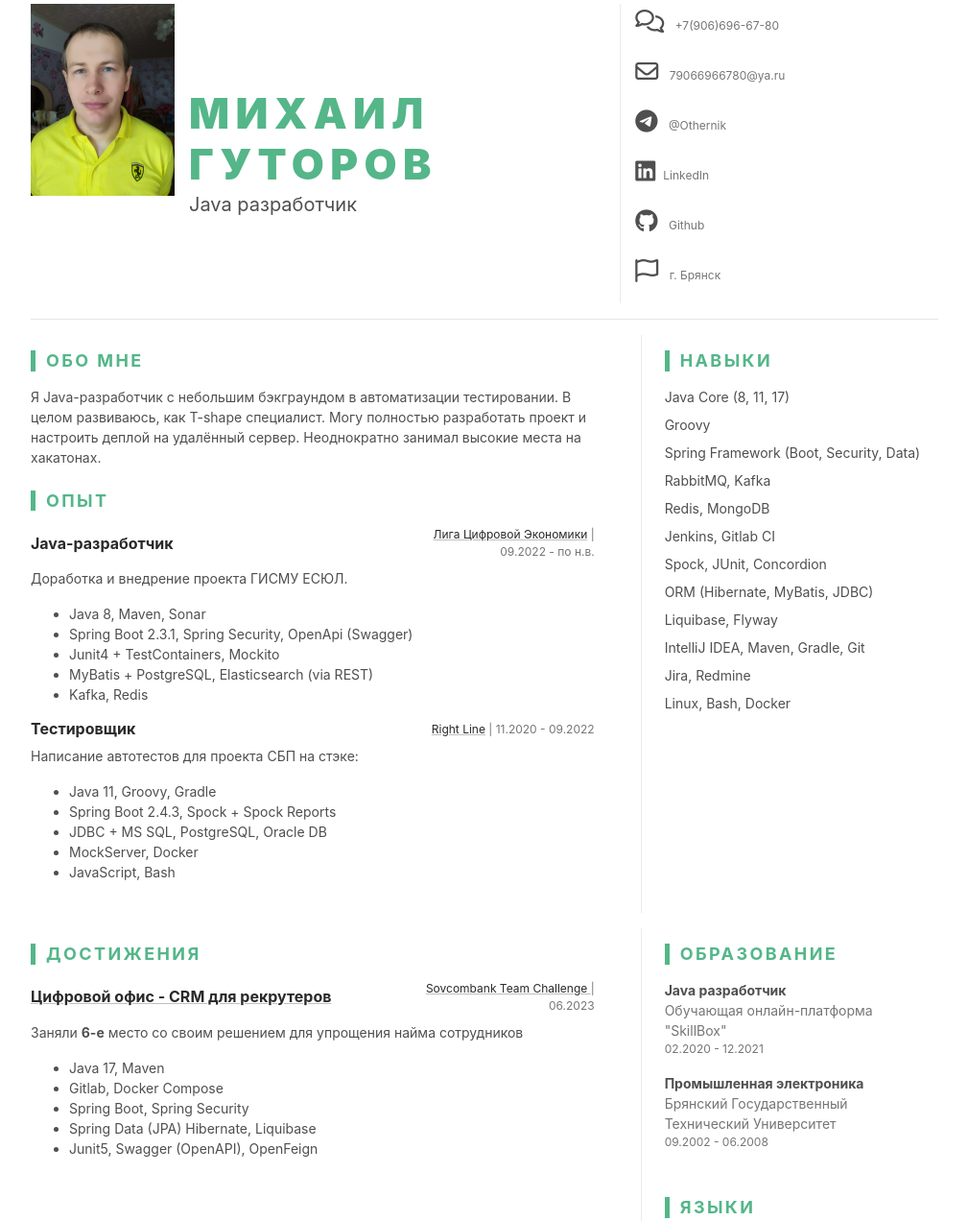
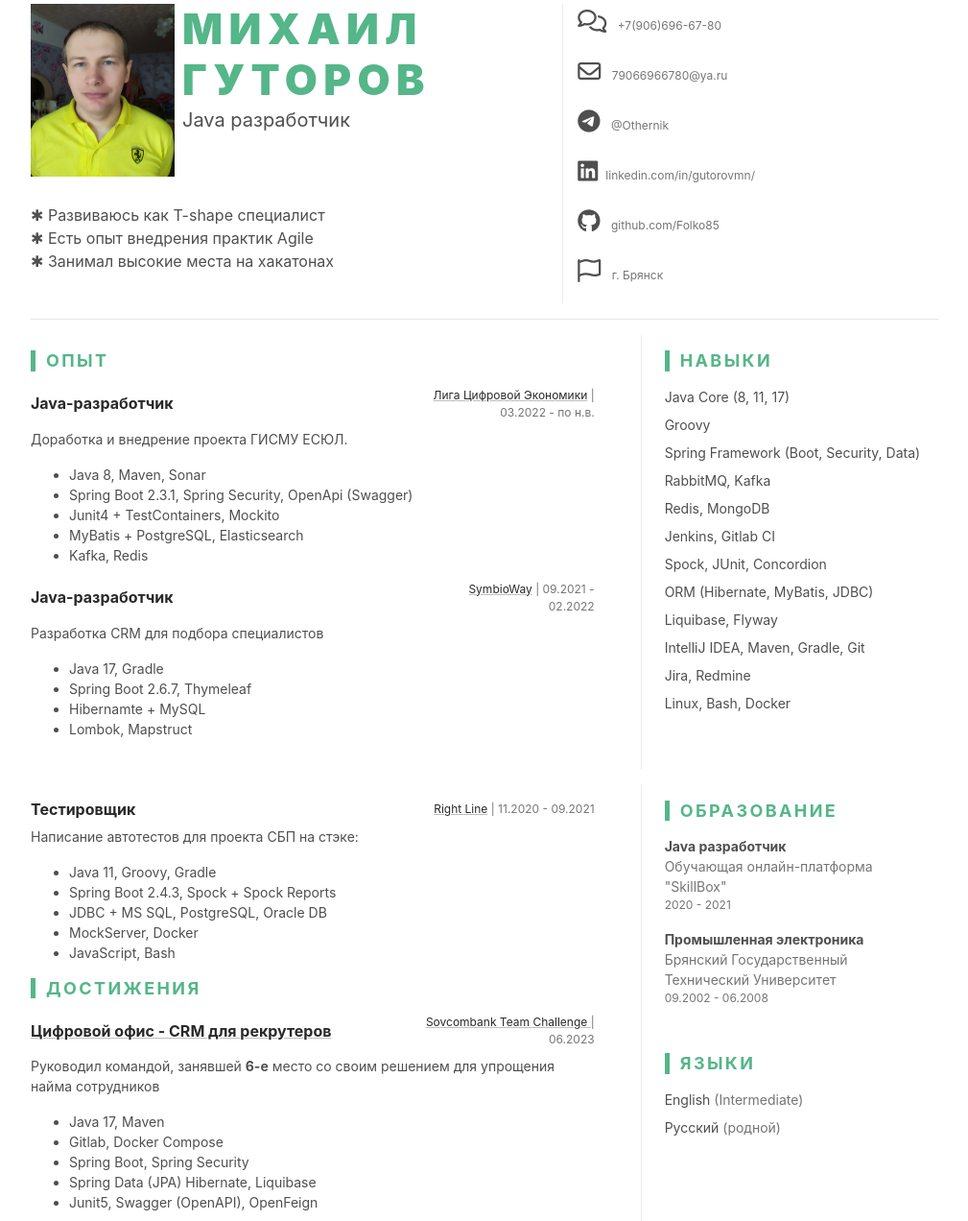
Before and after one commit to Folko85/about-me, a plain HTML site: page index.html in a window 1280 px wide. Shown: the part 147-1419 px from the top of the page at 96% size, without its empty margins (135-1144 px from the left). Drawn offline with Linux system fonts and the light colour scheme.

Commit message:
Подправил вёрстку

```diff
--- a/index.html
+++ b/index.html
@@ -42,13 +42,18 @@
             <article class="resume-wrapper mx-auto theme-bg-light p-5 shadow-sm">
                 <page orientation="p">
                     <div class="resume-header">
-                        <img class="rounded-circe float-left" src="images/profile.jpeg" height="200" width="150" alt="">
-                        <div class="row align-items-center">
+                        <div class="row align-items-lg-start">
                             <div class="resume-title col-12 col-md-6 col-lg-8 col-xl-7">
-                                <h2 class="resume-name mb-0 text-uppercase">Михаил Гуторов</h2>
-                                <div class="resume-tagline mb-4 mb-md-0"><b>Java разработчик</b></div>
+                                <img class="rounded-circe float-left mr-2 mb-4" src="images/profile.jpeg" height="180" width="150" alt="">
+                                <h2 class="resume-name ml-4 mb-0 text-uppercase">Михаил Гуторов</h2>
+                                <div class="resume-tagline ml-8 dd-5 mb-md-0"><b>Java разработчик</b></div><br><br><br>
+                                <div class="item-content ">
+                                    ✱ Развиваюсь как T-shape специалист<br>
+                                    ✱ Есть опыт внедрения практик Agile<br>
+                                    ✱ Занимал высокие места на хакатонах<br>
+                                </div>
                             </div><!--//resume-title-->
-                            <div class="resume-contact col-12 col-md-6 col-lg-4 col-xl-4" align="left">
+                            <div class="resume-contact col-12 col-md-6 col-lg-4 col-xl-5" align="left">
                                 <ul class="list-unstyled mb-0">
 
                                     <li class="mb-4">
@@ -67,11 +72,11 @@
                                     <li class="mb-4"><a class="resume-link"
                                                         href="https://www.linkedin.com/in/gutorovmn/"><span
                                             class="icon fa-2x mr-2" data-fa-transform="down-4">&#xf08c;</span><span
-                                            class="d-lg-inline-block text-muted">LinkedIn</span></a></li>
+                                            class="d-lg-inline-block text-muted">linkedin.com/in/gutorovmn/</span></a></li>
 
                                     <li class="mb-4"><a class="resume-link" href="https://github.com/Folko85">
                                         <span class="icon fa-2x mr-2" data-fa-transform="down-4">&#xf09b;</span>
-                                        <span class="d-lg-inline-block text-muted">Github</span>
+                                        <span class="d-lg-inline-block text-muted">github.com/Folko85</span>
                                     </a></li>
 
                                     <li class="mb-4">
@@ -91,15 +96,6 @@
                         <div class="row">
                             <div class="resume-main col-12 col-lg-8 col-xl-8 pr-0 pr-lg-5">
                                 <section class="work-section py-3">
-                                    <h3 class="text-uppercase resume-section-heading mb-4">Обо мне</h3>
-                                    <div class="item-content">
-                                        Я Java-разработчик с небольшим бэкграундом в автоматизации тестировании. В целом
-                                        развиваюсь, как T-shape специалист. Могу полностью разработать проект и
-                                        настроить
-                                        деплой на удалённый сервер. Неоднократно занимал высокие места на хакатонах.
-                                        <br>
-                                    </div>
-                                    <br>
                                     <h3 class="text-uppercase resume-section-heading mb-4">Опыт</h3>
                                     <div class="item mb-3">
                                         <div class="item-heading row align-items-center mb-2">
@@ -109,7 +105,7 @@
                                             <div class="item-meta col-12 col-md-6 col-lg-4 text-muted text-left text-md-right">
                                                 <a class="theme-link"
                                                    href="https://digitalleague.ru/">Лига Цифровой Экономики</a> |
-                                                09.2022 - по н.в.
+                                                03.2022 - по н.в.
                                             </div>
                                         </div>
                                         <div class="item-content">
@@ -119,7 +115,7 @@
                                                 <li> Java 8, Maven, Sonar</li>
                                                 <li> Spring Boot 2.3.1, Spring Security, OpenApi (Swagger)</li>
                                                 <li> Junit4 + TestContainers, Mockito</li>
-                                                <li> MyBatis + PostgreSQL, Elasticsearch (via REST)</li>
+                                                <li> MyBatis + PostgreSQL, Elasticsearch</li>
                                                 <li> Kafka, Redis</li>
                                             </ul>
                                         </div>
@@ -127,23 +123,22 @@
                                     <div class="item mb-3">
                                         <div class="item-heading row align-items-center mb-2">
                                             <h4 class="item-title col-12 col-md-6 col-lg-8 mb-2 mb-md-0">
-                                                Тестировщик
+                                                Java-разработчик
                                             </h4>
                                             <div class="item-meta col-12 col-md-6 col-lg-4 text-muted text-left text-md-right">
                                                 <a class="theme-link"
-                                                   href="https://www.rtln.ru">Right Line</a> |
-                                                11.2020 - 09.2022
+                                                   href="https://www.symbioway.ru">SymbioWay</a> |
+                                                09.2021 - 02.2022
                                             </div>
                                         </div>
                                         <div class="item-content">
-                                            <p> Написание автотестов для проекта СБП на стэке:
+                                            <p> Разработка CRM для подбора специалистов
                                             </p>
                                             <ul class="resume-list">
-                                                <li> Java 11, Groovy, Gradle</li>
-                                                <li> Spring Boot 2.4.3, Spock + Spock Reports</li>
-                                                <li> JDBC + MS SQL, PostgreSQL, Oracle DB</li>
-                                                <li> MockServer, Docker</li>
-                                                <li> JavaScript, Bash</li>
+                                                <li> Java 17, Gradle</li>
+                                                <li> Spring Boot 2.6.7, Thymeleaf</li>
+                                                <li> Hibernamte + MySQL</li>
+                                                <li> Lombok, Mapstruct</li>
                                             </ul>
                                         </div>
                                     </div>
@@ -189,12 +184,35 @@
                         <div class="row">
                             <div class="resume-main col-12 col-lg-8 col-xl-8 pr-0 pr-lg-5">
                                 <section class="work-section py-3">
+                                    <div class="item mb-3">
+                                        <div class="item-heading row align-items-center mb-2">
+                                            <h4 class="item-title col-12 col-md-6 col-lg-8 mb-2 mb-md-0">
+                                                Тестировщик
+                                            </h4>
+                                            <div class="item-meta col-12 col-md-6 col-lg-4 text-muted text-left text-md-right">
+                                                <a class="theme-link"
+                                                   href="https://www.rtln.ru">Right Line</a> |
+                                                11.2020 - 09.2021
+                                            </div>
+                                        </div>
+                                        <div class="item-content">
+                                            <p> Написание автотестов для проекта СБП на стэке:
+                                            </p>
+                                            <ul class="resume-list">
+                                                <li> Java 11, Groovy, Gradle</li>
+                                                <li> Spring Boot 2.4.3, Spock + Spock Reports</li>
+                                                <li> JDBC + MS SQL, PostgreSQL, Oracle DB</li>
+                                                <li> MockServer, Docker</li>
+                                                <li> JavaScript, Bash</li>
+                                            </ul>
+                                        </div>
+                                    </div>
                                     <h3 class="text-uppercase resume-section-heading mb-4">Достижения</h3>
                                     <div class="item mb-3">
                                         <div class="item-heading row align-items-center mb-2">
                                             <h4 class="item-title col-12 col-md-6 col-lg-8 mb-2 mb-md-0"><a
                                                     class="theme-link"
-                                                    href="http://fentpp.ru"> Цифровой офис - CRM для рекрутеров</a></h4>
+                                                    href="https://gitlab.com/Folko85/hr-platform"> Цифровой офис - CRM для рекрутеров</a></h4>
                                             <div class="item-meta col-12 col-md-6 col-lg-4 text-muted text-left text-md-right">
                                                 <a class="theme-link"
                                                    href="https://codenrock.com/contests/scbchallenge2023#/">Sovcombank
@@ -203,7 +221,7 @@
                                             </div>
                                         </div>
                                         <div class="item-content">
-                                            <p> Заняли <b>6-е</b> место со своим решением для упрощения найма
+                                            <p> Руководил командой, занявшей <b>6-е</b> место со своим решением для упрощения найма
                                                 сотрудников
                                             </p>
                                             <ul class="resume-list">
@@ -228,7 +246,7 @@
                                             <div class="resume-degree-org text-muted">Обучающая онлайн-платформа
                                                 "SkillBox"
                                             </div>
-                                            <div class="resume-degree-time text-muted">02.2020 - 12.2021</div>
+                                            <div class="resume-degree-time text-muted">2020 - 2021</div>
                                         </li>
                                         <li class="mb-3">
                                             <div class="resume-degree font-weight-bold">Промышленная электроника
```
